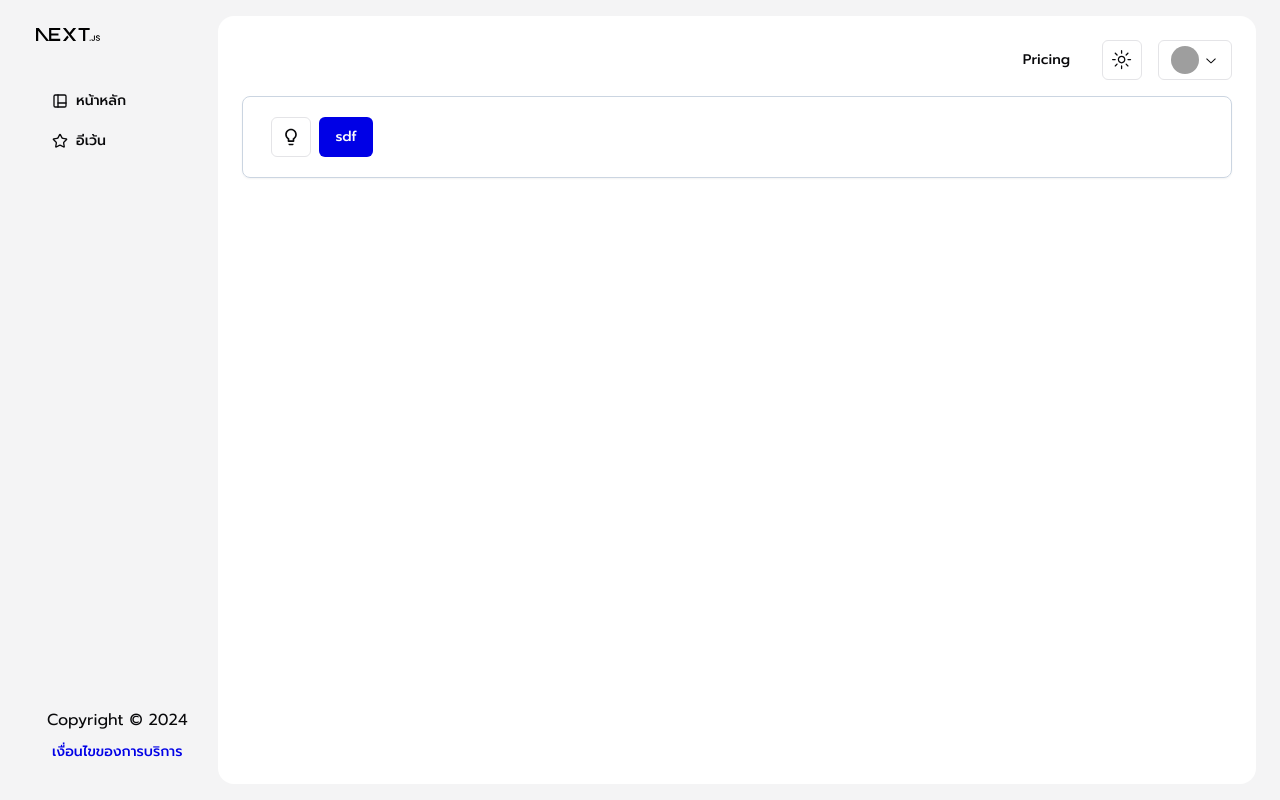
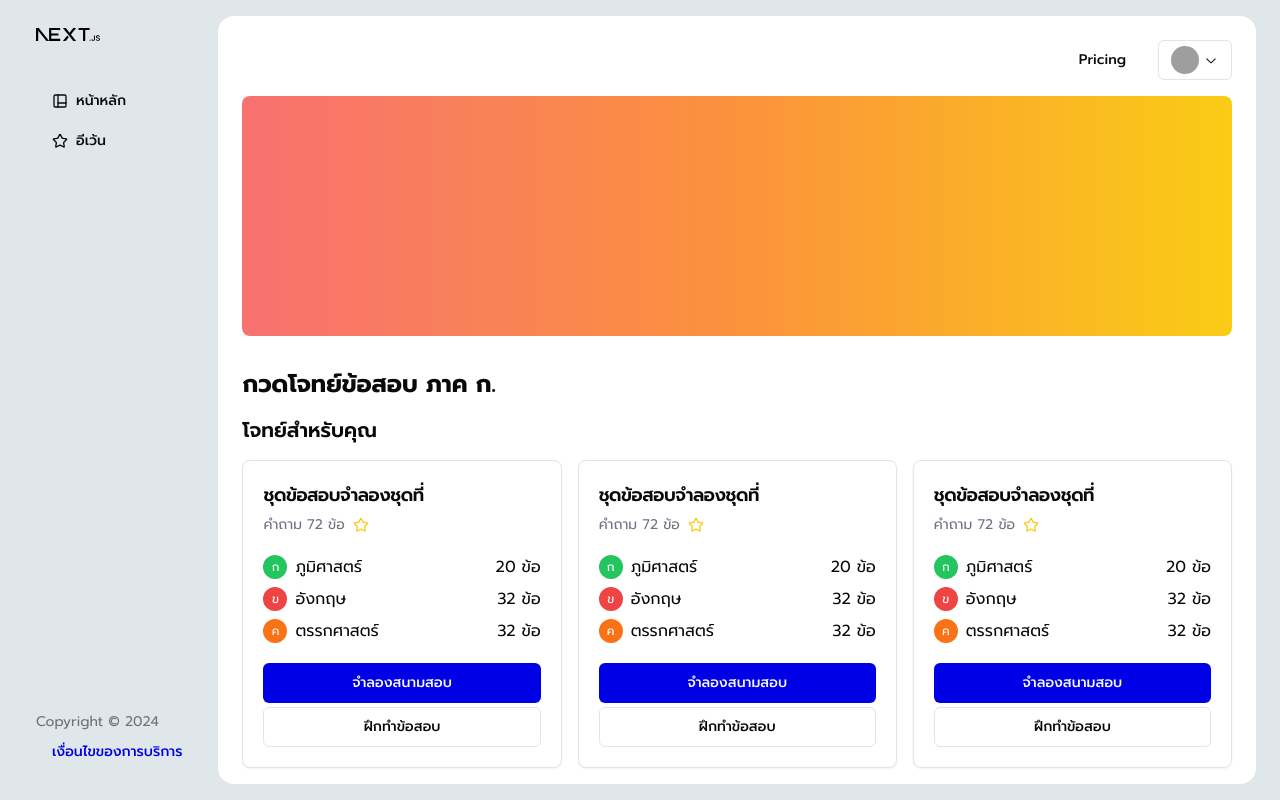
Before and after one commit to Drive-D-Dev/EdTech, a Next.js app in the folder frontend/: page / in a window 1280 px wide. Built offline with nearby package versions, Linux system fonts and the light colour scheme; grey boxes are pictures that could not be loaded.

Commit message:
feat: styling studyset wrapper and more

```diff
--- a/frontend/src/app/layout.tsx
+++ b/frontend/src/app/layout.tsx
@@ -24,7 +24,7 @@ export default function RootLayout({ children }: RootLayoutProps) {
       <head />
       <body
         className={cn(
-          "min-h-screen font-sans antialiased bg-muted",
+          "min-h-screen font-sans antialiased bg-backdrop",
           fontSans.variable
         )}
       >
@@ -39,7 +39,7 @@ export default function RootLayout({ children }: RootLayoutProps) {
             disableTransitionOnChange
           >
             <SideNav />
-            <main className="bg-background w-full rounded-2xl min-h-full p-6">
+            <main className="bg-background w-full rounded-2xl min-h-full p-6 overflow-y-auto">
               <ProfileNav />
               {children}
             </main>
--- a/frontend/src/app/page.tsx
+++ b/frontend/src/app/page.tsx
@@ -1,15 +1,37 @@
-"use client";
+import { Star, X } from "lucide-react";
+import { Button } from "@/components/ui/button";
+import {
+  Card,
+  CardContent,
+  CardFooter,
+  CardHeader,
+  CardTitle,
+} from "@/components/ui/card";
+import StudySetWrapper from "@/components/studyset-wrapper";
 
-import { AnswerDialog } from "@/components/answer-dialog";
-import { Button } from "@/components/ui/button";
+export default function Component() {
+  return (
+    <div className="">
+      <div className="mb-8 h-60 bg-gradient-to-r from-red-400 via-orange-400 to-yellow-400 rounded-lg"></div>
 
-export default function Home() {
-  return (
-    <main className="container flex justify-center flex-col">
-      <div className="box flex space-x-2">
-        <AnswerDialog></AnswerDialog>
-        <Button>sdf</Button>
+      <h2 className="text-2xl font-bold mb-4">กวดโจทย์ข้อสอบ ภาค ก.</h2>
+      <StudySetWrapper />
+      <div className="mt-8">
+        <h3 className="text-xl font-semibold mb-4">โจทย์ที่คุณทำค้างไว้</h3>
+        <Card>
+          <CardHeader>
+            <CardTitle className="text-lg">ชุดข้อสอบจำลองชุดที่ 1</CardTitle>
+            <div className="flex items-center">
+              <span className="text-sm text-gray-500">คำถาม 72 ข้อ</span>
+              <Star className="h-4 w-4 text-yellow-400 ml-2" />
+            </div>
+          </CardHeader>
+          <CardContent>{/* Similar content as above */}</CardContent>
+          <CardFooter>
+            <Button className="w-full">ทำต่อ</Button>
+          </CardFooter>
+        </Card>
       </div>
-    </main>
+    </div>
   );
 }
--- a/frontend/src/components/profile-nav.tsx
+++ b/frontend/src/components/profile-nav.tsx
@@ -15,14 +15,12 @@ export const ProfileNav = () => {
   // add scrolledStyle styling to <nav /> when user scroll pass a certain threshold
 
   return (
-    <nav className="float-end mb-4">
-      <span className="container flex justify-between items-center">
-        <div className="flex justify-center items-center gap-4">
-          <NavbarMenu />
-          <ModeToggle />
-          {session ? <ProfileWrapper /> : <SignInWrapper />}
-        </div>
-      </span>
+    <nav className="flex justify-end items-end mb-4">
+      <div className="flex justify-center items-center gap-4">
+        <NavbarMenu />
+        {/* <ModeToggle /> */}
+        {session ? <ProfileWrapper /> : <SignInWrapper />}
+      </div>
     </nav>
   );
 };
--- a/frontend/src/components/sidenav.tsx
+++ b/frontend/src/components/sidenav.tsx
@@ -25,8 +25,8 @@ const SideNav = () => {
           </Button>
         </li>
       </ul>
-      <footer className="mt-auto flex flex-col items-center">
-        <p>Copyright © 2024</p>
+      <footer className="mt-auto flex flex-col items-start">
+        <p className="text-sm text-muted-foreground">Copyright © 2024</p>
         <Button variant="link">เงื่อนไขของการบริการ</Button>
       </footer>
     </div>
--- /dev/null
+++ b/frontend/src/components/studyset-card.tsx
@@ -0,0 +1,61 @@
+import React from "react";
+import { Star, X } from "lucide-react";
+import { Button } from "@/components/ui/button";
+import {
+  Card,
+  CardContent,
+  CardFooter,
+  CardHeader,
+  CardTitle,
+} from "@/components/ui/card";
+
+const StudySetCard = () => {
+  return (
+    <Card>
+      <CardHeader>
+        <CardTitle className="text-lg">ชุดข้อสอบจำลองชุดที่ </CardTitle>
+        <div className="flex items-center">
+          <span className="text-sm text-gray-500">คำถาม 72 ข้อ</span>
+          <Star className="h-4 w-4 text-yellow-400 ml-2" />
+        </div>
+      </CardHeader>
+      <CardContent>
+        <div className="flex items-center justify-between mb-2">
+          <span className="flex items-center">
+            <div className="w-6 h-6 rounded-full bg-green-500 flex items-center justify-center text-white text-xs mr-2">
+              ก
+            </div>
+            <span>ภูมิศาสตร์</span>
+          </span>
+          <span>20 ข้อ</span>
+        </div>
+        <div className="flex items-center justify-between mb-2">
+          <span className="flex items-center">
+            <div className="w-6 h-6 rounded-full bg-red-500 flex items-center justify-center text-white text-xs mr-2">
+              ข
+            </div>
+            <span>อังกฤษ</span>
+          </span>
+          <span>32 ข้อ</span>
+        </div>
+        <div className="flex items-center justify-between">
+          <span className="flex items-center">
+            <div className="w-6 h-6 rounded-full bg-orange-500 flex items-center justify-center text-white text-xs mr-2">
+              ค
+            </div>
+            <span>ตรรกศาสตร์</span>
+          </span>
+          <span>32 ข้อ</span>
+        </div>
+      </CardContent>
+      <CardFooter className="flex flex-col gap-1">
+        <Button className="w-full">จำลองสนามสอบ</Button>
+        <Button className="w-full" variant="outline">
+          ฝึกทำข้อสอบ
+        </Button>
+      </CardFooter>
+    </Card>
+  );
+};
+
+export default StudySetCard;
--- /dev/null
+++ b/frontend/src/components/studyset-wrapper.tsx
@@ -0,0 +1,22 @@
+import React from "react";
+
+import StudySetCard from "@/components/studyset-card";
+import { Button } from "./ui/button";
+
+const StudySetWrapper = () => {
+  return (
+    <>
+      <h3 className="text-xl font-semibold mb-4">โจทย์สำหรับคุณ</h3>
+      <div className="grid grid-cols-1 md:grid-cols-2 lg:grid-cols-3 gap-4">
+        {[1, 2, 3, 4, 5, 6].map((index) => (
+          <StudySetCard key={index} />
+        ))}
+      </div>
+      <Button variant="ghost" className="col-span-full w-full mt-4">
+        Show More
+      </Button>
+    </>
+  );
+};
+
+export default StudySetWrapper;
--- a/frontend/src/components/ui/card.tsx
+++ b/frontend/src/components/ui/card.tsx
@@ -1,6 +1,6 @@
-import * as React from "react"
+import * as React from "react";
 
-import { cn } from "@/lib/utils"
+import { cn } from "@/lib/utils";
 
 const Card = React.forwardRef<
   HTMLDivElement,
@@ -14,8 +14,8 @@ const Card = React.forwardRef<
     )}
     {...props}
   />
-))
-Card.displayName = "Card"
+));
+Card.displayName = "Card";
 
 const CardHeader = React.forwardRef<
   HTMLDivElement,
@@ -23,11 +23,11 @@ const CardHeader = React.forwardRef<
 >(({ className, ...props }, ref) => (
   <div
     ref={ref}
-    className={cn("flex flex-col space-y-1.5 p-6", className)}
+    className={cn("flex flex-col space-y-1.5 p-5", className)}
     {...props}
   />
-))
-CardHeader.displayName = "CardHeader"
+));
+CardHeader.displayName = "CardHeader";
 
 const CardTitle = React.forwardRef<
   HTMLParagraphElement,
@@ -41,8 +41,8 @@ const CardTitle = React.forwardRef<
     )}
     {...props}
   />
-))
-CardTitle.displayName = "CardTitle"
+));
+CardTitle.displayName = "CardTitle";
 
 const CardDescription = React.forwardRef<
   HTMLParagraphElement,
@@ -53,16 +53,16 @@ const CardDescription = React.forwardRef<
     className={cn("text-sm text-muted-foreground", className)}
     {...props}
   />
-))
-CardDescription.displayName = "CardDescription"
+));
+CardDescription.displayName = "CardDescription";
 
 const CardContent = React.forwardRef<
   HTMLDivElement,
   React.HTMLAttributes<HTMLDivElement>
 >(({ className, ...props }, ref) => (
-  <div ref={ref} className={cn("p-6 pt-0", className)} {...props} />
-))
-CardContent.displayName = "CardContent"
+  <div ref={ref} className={cn("p-5 pt-0", className)} {...props} />
+));
+CardContent.displayName = "CardContent";
 
 const CardFooter = React.forwardRef<
   HTMLDivElement,
@@ -70,10 +70,17 @@ const CardFooter = React.forwardRef<
 >(({ className, ...props }, ref) => (
   <div
     ref={ref}
-    className={cn("flex items-center p-6 pt-0", className)}
+    className={cn("flex items-center p-5 pt-0", className)}
     {...props}
   />
-))
-CardFooter.displayName = "CardFooter"
+));
+CardFooter.displayName = "CardFooter";
 
-export { Card, CardHeader, CardFooter, CardTitle, CardDescription, CardContent }
+export {
+  Card,
+  CardHeader,
+  CardFooter,
+  CardTitle,
+  CardDescription,
+  CardContent,
+};
--- a/frontend/src/styles/globals.css
+++ b/frontend/src/styles/globals.css
@@ -30,6 +30,7 @@
     --chart-3: 197 37% 24%;
     --chart-4: 43 74% 66%;
     --chart-5: 27 87% 67%;
+    --backdrop: 204 22% 90%;
   }
 
   .dark {
@@ -57,6 +58,7 @@
     --chart-3: 30 80% 55%;
     --chart-4: 280 65% 60%;
     --chart-5: 340 75% 55%;
+    --backdrop: 230 3.7% 15.9%;
   }
 }
 
--- a/frontend/tailwind.config.ts
+++ b/frontend/tailwind.config.ts
@@ -28,6 +28,7 @@ const config = {
         ring: "hsl(var(--ring))",
         background: "hsl(var(--background))",
         foreground: "hsl(var(--foreground))",
+        backdrop: "hsl(var(--backdrop))",
         primary: {
           DEFAULT: "hsl(var(--primary))",
           foreground: "hsl(var(--primary-foreground))",
```
